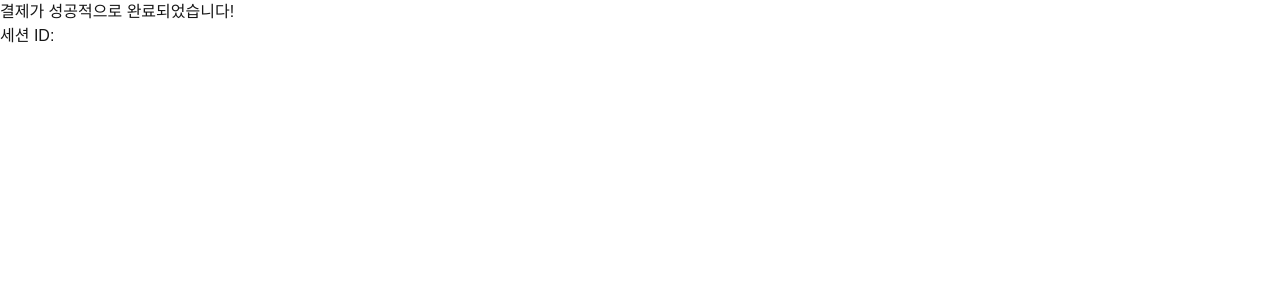
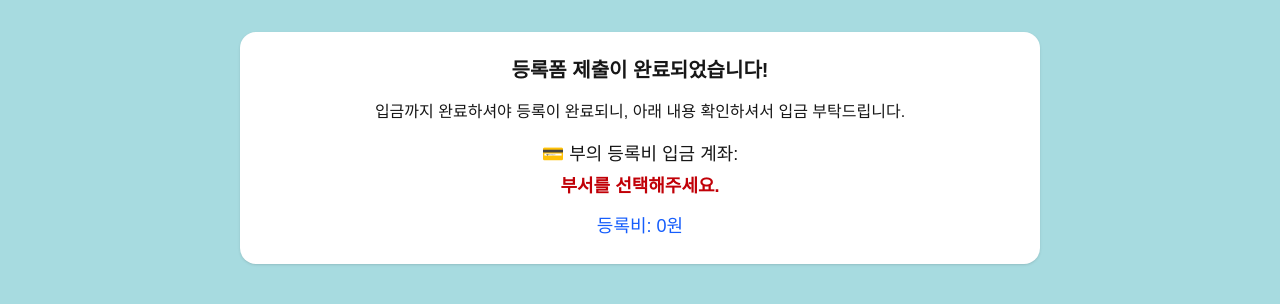
Before and after one commit to yerongshin/CHURCHNESS, a Next.js app: page /success in a window 1280 px wide. Shown: the top 304 px of the page. Built offline with nearby package versions, Linux system fonts and the light colour scheme.

Commit message:
error fix

```diff
--- a/app/success/SuccessContent.tsx
+++ b/app/success/SuccessContent.tsx
@@ -2,14 +2,42 @@
 
 import { useSearchParams } from "next/navigation";
 
+const accountMap: Record<string, string> = {
+  "2부 두나미스": "계좌번호 미정",
+  "5부 필그림": "계좌번호 미정",
+  "6부 예닮공": "계좌번호 미정",
+};
+
 export default function SuccessContent() {
-  const params = useSearchParams();
-  const sessionId = params?.get("session_id") ?? "";
+  const params = useSearchParams()!;
+
+  const department = params.get("department") || "";
+  const fee = params.get("fee") || "0";
+
+  const accountText = department
+    ? accountMap[department] ?? "계좌 정보가 없습니다."
+    : "부서를 선택해주세요.";
 
   return (
-    <div>
-      <h1>결제가 성공적으로 완료되었습니다!</h1>
-      <p>세션 ID: {sessionId}</p>
+    <div className="min-h-screen py-8 px-4 flex justify-center bg-[#a7dbe0]">
+      <div className="w-full max-w-[800px]">
+        <div className="bg-white rounded-2xl shadow p-6 text-center">
+          <h1 className="text-xl font-semibold mb-4">등록폼 제출이 완료되었습니다!</h1>
+
+          <p className="mb-4">
+            입금까지 완료하셔야 등록이 완료되니, 아래 내용 확인하셔서 입금 부탁드립니다.
+          </p>
+
+          <div className="mb-3 text-lg font-medium">
+            💳 {department} 부의 등록비 입금 계좌:
+            <div className="mt-1 font-bold text-red-700">{accountText}</div>
+          </div>
+
+          <div className="text-lg font-medium text-blue-600">
+            등록비: {Number(fee).toLocaleString()}원
+          </div>
+        </div>
+      </div>
     </div>
   );
 }
--- a/app/success/page.tsx
+++ b/app/success/page.tsx
@@ -4,7 +4,7 @@ import SuccessContent from "./SuccessContent";
 
 export default function SuccessPage() {
   return (
-    <Suspense fallback={<div>Loading...</div>}>
+    <Suspense fallback={<div className="p-8 text-center">Loading...</div>}>
       <SuccessContent />
     </Suspense>
   );
```
